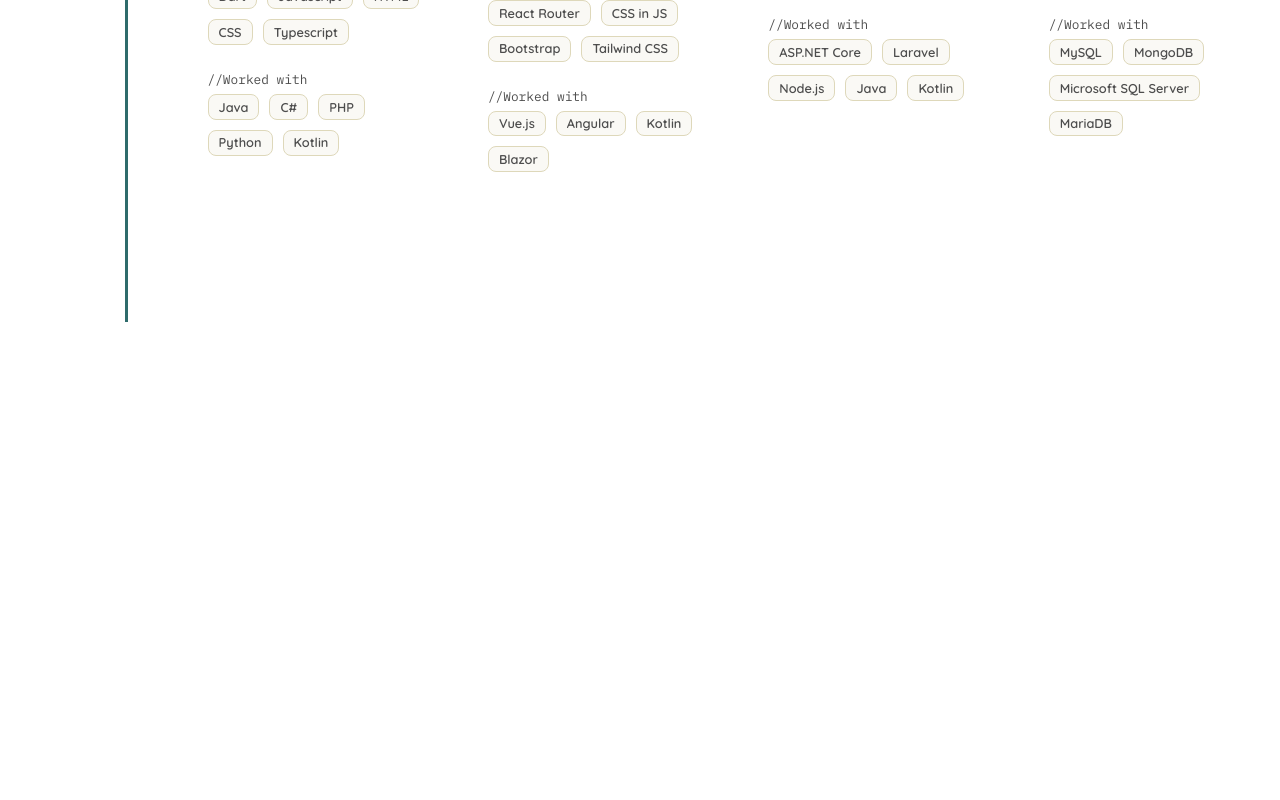
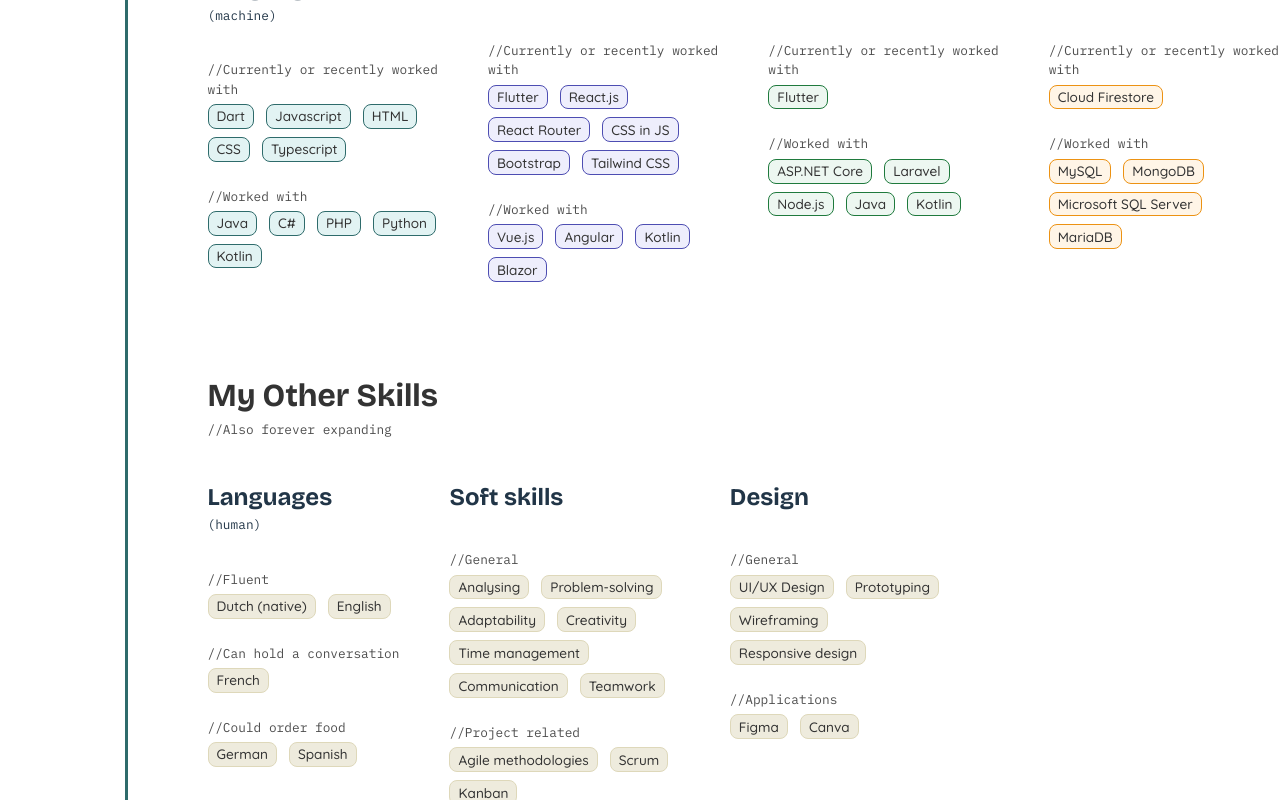
Before and after one commit to Stefdev13/stef-bekaert-portfolio, a React (Vite) app: page /about in a window 1280 px wide. Shown: the part 1260-2060 px from the top of the page. Before the commit the page ends 1582 px from the top, so only its background shows below. Built offline with nearby package versions, Linux system fonts and the light colour scheme.

Commit message:
My skills section
Mostly finished, need to redo how to handle the width and padding of the section

```diff
--- a/src/components/Chip.jsx
+++ b/src/components/Chip.jsx
@@ -1,10 +1,38 @@
-import React from "react";
-import styles from "./Chip.module.css";
+import { createUseStyles } from "react-jss";
+import * as Constants from "../constants/styling-constants.js";
+
+const useStyles = createUseStyles({
+  chip: {
+    padding: {
+      top: "1.5px",
+      right: "8px",
+      bottom: "1px",
+      left: "8px",
+    },
+
+    backgroundColor: (props) => props.bg,
+
+    fontFamily: Constants.FONT_QUICKSAND,
+    fontWeight: "500",
+    fontSize: ".85rem",
+    color: (props) => props.text,
+
+    border: {
+      width: "1px",
+      style: "solid",
+      radius: "8px",
+    },
+    borderColor: (props) => props.border,
+  },
+});
 
 function Chip(props) {
   const value = props.value;
+  const colours = props.colours;
 
-  return <div className={styles.chip}>{value}</div>;
+  const classes = useStyles(colours);
+
+  return <div className={classes.chip}>{value}</div>;
 }
 
 export default Chip;
--- a/src/components/Chip.module.css
+++ /dev/null
@@ -1,13 +0,0 @@
-.chip {
-    padding: 2.5px 10px 2px 10px;
-
-    background-color: var(--var-colour-bg-l2);
-
-    border: 1px solid var(--var-colour-border);
-    border-radius: 8px;
-
-    color: var(--var-colour-text-muted);
-    font-family: var(--font-text);
-    font-weight: 600;
-    font-size: .8rem;
-}
--- a/src/components/ChipList.jsx
+++ b/src/components/ChipList.jsx
@@ -1,17 +1,17 @@
-import React from "react";
 import styles from "./ChipList.module.css";
 import Chip from "./Chip";
 
 function ChipList(props) {
   const title = props.title;
   const listOfChipValues = props.listOfChipValues;
+  const colours = props.colours;
 
   return (
     <div className={styles.wrapper}>
       <p className="comment">//{title}</p>
       <div className={styles.chipList}>
         {listOfChipValues.map((value) => (
-          <Chip key={value} value={value} />
+          <Chip key={value} value={value} colours={colours} />
         ))}
       </div>
     </div>
--- a/src/components/ChipList.module.css
+++ b/src/components/ChipList.module.css
@@ -2,7 +2,7 @@
     display: flex;
     flex-direction: row;
     flex-wrap: wrap;
-    gap: 10px;
+    gap: 8px 12px;
 }
 
 .wrapper {
--- a/src/components/about/SkillSet.jsx
+++ b/src/components/about/SkillSet.jsx
@@ -4,6 +4,8 @@ import styles from "./SkillSet.module.css";
 
 function SkillSet(props) {
   const skillSet = props.skillSet;
+  const colours = props.colours;
+
   return (
     <div className={styles.skillSet}>
       <div className={styles.header}>
@@ -15,6 +17,7 @@ function SkillSet(props) {
           key={list.title}
           title={list.title}
           listOfChipValues={list.list}
+          colours={colours}
         />
       ))}
     </div>
--- a/src/components/about/SkillsList.jsx
+++ b/src/components/about/SkillsList.jsx
@@ -5,6 +5,7 @@ import arrowImgDark from "../../assets/images/arrow-dark-bg.png";
 import { useTheme } from "../../context/ThemeProvider.jsx";
 import { useNavigate } from "react-router";
 import SkillSet from "./SkillSet";
+import * as Constants from "../../constants/styling-constants";
 
 function SkillsList(props) {
   const skills = props.skills;
@@ -12,6 +13,35 @@ function SkillsList(props) {
 
   const theme = useTheme();
   let navigate = useNavigate();
+
+  const standardColours = {
+    bg: theme ? Constants.LIGHT_BG_L3 : Constants.DARK_BG_L3,
+    text: theme ? Constants.LIGHT_TEXT_HEADER : Constants.DARK_TEXT_HEADER,
+    border: theme ? Constants.LIGHT_BORDER : Constants.DARK_BORDER,
+  };
+
+  const accentColours = [
+    {
+      bg: theme ? Constants.ACCENT_PRIMARY_LIGHT : Constants.DARK_BG_L2,
+      text: theme ? Constants.LIGHT_TEXT_HEADER : Constants.ACCENT_PRIMARY,
+      border: theme ? Constants.ACCENT_PRIMARY_DARK : Constants.ACCENT_PRIMARY,
+    },
+    {
+      bg: theme ? Constants.ACCENT_INFO_LIGHT : Constants.DARK_BG_L2,
+      text: theme ? Constants.LIGHT_TEXT_HEADER : Constants.ACCENT_INFO,
+      border: theme ? Constants.ACCENT_INFO_DARK : Constants.ACCENT_INFO,
+    },
+    {
+      bg: theme ? Constants.ACCENT_SUCCESS_LIGHT : Constants.DARK_BG_L2,
+      text: theme ? Constants.LIGHT_TEXT_HEADER : Constants.ACCENT_SUCCESS,
+      border: theme ? Constants.ACCENT_SUCCESS_DARK : Constants.ACCENT_SUCCESS,
+    },
+    {
+      bg: theme ? Constants.ACCENT_WARNING_LIGHT : Constants.DARK_BG_L2,
+      text: theme ? Constants.LIGHT_TEXT_HEADER : Constants.ACCENT_WARNING,
+      border: theme ? Constants.ACCENT_WARNING_DARK : Constants.ACCENT_WARNING,
+    },
+  ];
 
   return (
     <div>
@@ -39,8 +69,20 @@ function SkillsList(props) {
       </div>
 
       <div className={styles.skillsetsWrapper}>
-        {skills.map((skillSet) => {
-          return <SkillSet key={skillSet.title} skillSet={skillSet} />;
+        {skills.map((skillSet, i) => {
+          return (
+            <SkillSet
+              key={skillSet.title}
+              skillSet={skillSet}
+              colours={
+                isTechnical
+                  ? accentColours[i]
+                    ? accentColours[i]
+                    : accentColours[0]
+                  : standardColours
+              }
+            />
+          );
         })}
       </div>
     </div>
--- a/src/components/about/SkillsSection.jsx
+++ b/src/components/about/SkillsSection.jsx
@@ -10,6 +10,7 @@ function SkillsSection() {
       <KnotAndTitle title="My Skills" location="middle" />
       <div className={styles.sectionContent}>
         <SkillsList technical={true} skills={Constants.SKILLS_TECHNICAL} />
+        <SkillsList technical={false} skills={Constants.SKILLS_OTHER} />
       </div>
     </div>
   );
--- a/src/components/navigation/Logo.module.css
+++ b/src/components/navigation/Logo.module.css
@@ -1,6 +1,6 @@
 .logo {
-    font-size: .95rem;
-    font-family: var(--font-comment);
+    font-size: 1rem;
+    font-family: var(--font-comment-semibold);
     color: var(--var-colour-text-heading);
     background-color: var(--var-colour-glass-bg-logo);
     backdrop-filter: blur(16px) saturate(180%);
--- a/src/constants/styling-constants.js
+++ b/src/constants/styling-constants.js
@@ -4,7 +4,7 @@ export const FONT_BRICOLAGE_GROTESQUE = "Bricolage_Grotesque"
 export const FONT_QUICKSAND = "Quicksand"
 export const FONT_IBM_PLEX_MONO = "IBM_Plex_Mono_Regular"
 export const FONT_IBM_PLEX_MONO_SEMIBOLD = "IBM_Plex_Mono_SemiBold"
-export const PACIFICO = "Pacifico"
+export const FONT_PACIFICO = "Pacifico"
 
 //===== Colours =====
 //Dark mode
@@ -49,5 +49,5 @@ export const ACCENT_SUCCESS = '#40BF6A'
 export const ACCENT_SUCCESS_DARK = '#1F7A3D'
 
 export const ACCENT_INFO_LIGHT = '#EEEEFC'
-export const ACCENT_INFO = '#6666CC'
+export const ACCENT_INFO = '#6666FF'
 export const ACCENT_INFO_DARK = '#4D4DB2'
--- a/src/pages/AboutPage.module.css
+++ b/src/pages/AboutPage.module.css
@@ -41,7 +41,7 @@
 
   display: flex;
   flex-direction: column;
-  gap: 30px;
+  gap: 90px;
 
   max-width: 85vw;
   border-left: 3px solid var(--var-colour-primary);
```
